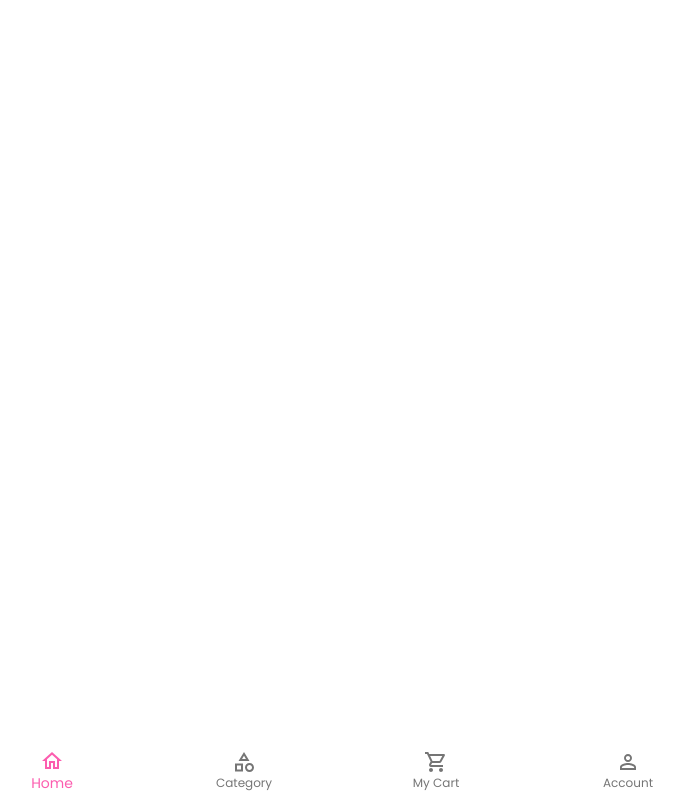
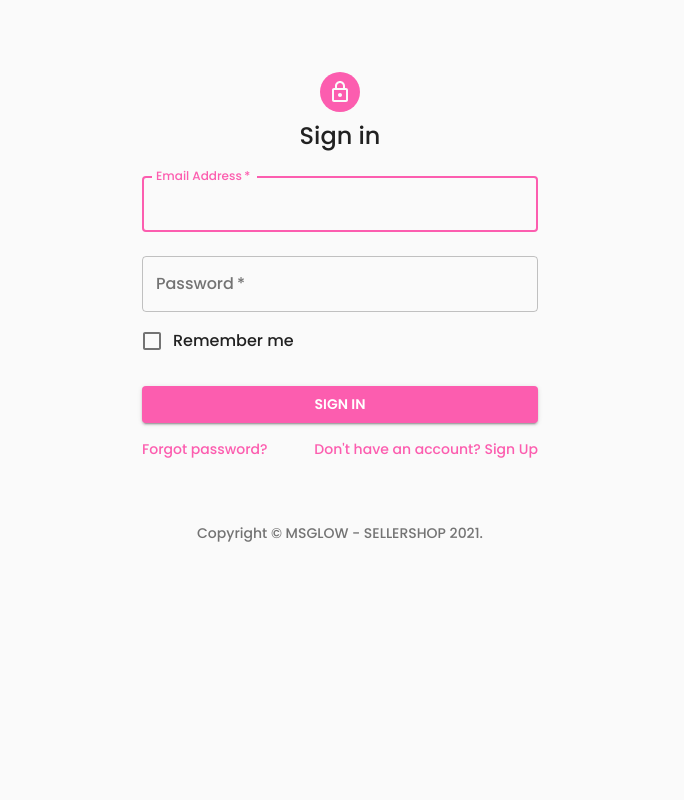
Before and after one commit to yayanrw/msglow-sellershop-materialui, a React (Create React App) app: page /login in a window 1280 px wide. Shown: the whole page, without its empty margins (300-984 px from the left). Built offline with nearby package versions, Linux system fonts and the light colour scheme; the HTML template or start-up script is replaced by a standard one.

Commit message:
custom layouting page

```diff
--- a/src/App.js
+++ b/src/App.js
@@ -1,14 +1,23 @@
 import { ThemeProvider } from "@material-ui/styles";
-import { BrowserRouter as Router, Switch, Route } from "react-router-dom";
+import {
+  BrowserRouter as Router,
+  Switch,
+  Route,
+  Redirect,
+} from "react-router-dom";
 import React from "react";
 import MyTheme from "./config/MyTheme";
 import routes from "./config/Routes";
 import Layout from "./components/Layout";
+import Login from "./pages/Login";
 
 function App() {
   return (
     <ThemeProvider theme={MyTheme}>
       <Router>
+        <Switch>
+          <Route path="/login" exact component={Login} />
+          <Redirect path="/" exact to="/login" />
           <Layout>
             <Switch>
               {routes.map((route, i) => (
@@ -16,6 +25,7 @@ function App() {
               ))}
             </Switch>
           </Layout>
+        </Switch>
       </Router>
     </ThemeProvider>
   );
```
Lines whose indentation alone changed are shown as unchanged.
